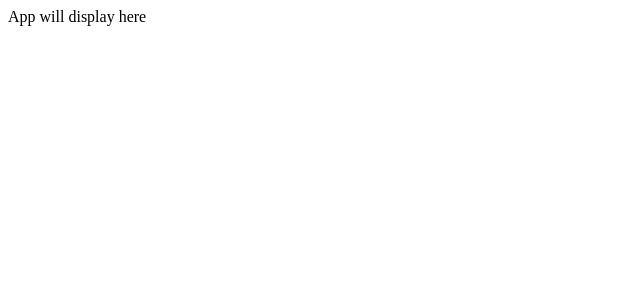
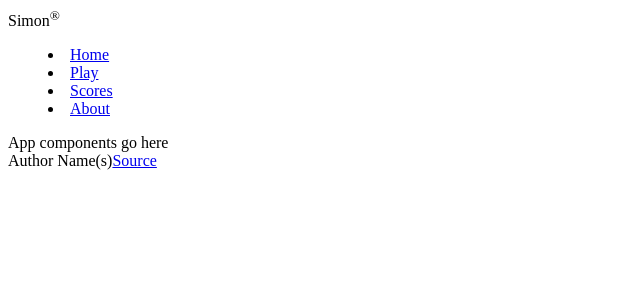
Before and after one commit to Dashx7/Startup, a React (Vite) app: page / in a window 1280 px wide. Shown: the top 300 px of the page, without its empty margins (0-640 px from the left). Built offline with nearby package versions, Linux system fonts and the light colour scheme.

Commit message:
app is now has things

```diff
--- a/src/app.jsx
+++ b/src/app.jsx
@@ -1,7 +1,49 @@
 import React from 'react';
 // import 'bootstrap/dist/css/bootstrap.min.css'; // Not using bootstrap
 import './app.css';
+export default function App() {
+  return (
+    <div className='body bg-dark text-light'>
+      <header className='container-fluid'>
+        <nav className='navbar fixed-top navbar-dark'>
+          <div className='navbar-brand'>
+            Simon<sup>&reg;</sup>
+          </div>
+          <menu className='navbar-nav'>
+            <li className='nav-item'>
+              <a className='nav-link' href='index.html'>
+                Home
+              </a>
+            </li>
+            <li className='nav-item'>
+              <a className='nav-link' href='play.html'>
+                Play
+              </a>
+            </li>
+            <li className='nav-item'>
+              <a className='nav-link' href='scores.html'>
+                Scores
+              </a>
+            </li>
+            <li className='nav-item'>
+              <a className='nav-link' href='about.html'>
+                About
+              </a>
+            </li>
+          </menu>
+        </nav>
+      </header>
 
-export default function App() {
-  return <div className='body bg-dark text-light'>App will display here</div>;
+      <main>App components go here</main>
+
+      <footer className='bg-dark text-white-50'>
+        <div className='container-fluid'>
+          <span className='text-reset'>Author Name(s)</span>
+          <a className='text-reset' href='https://github.com/webprogramming260/simon-react'>
+            Source
+          </a>
+        </div>
+      </footer>
+    </div>
+  );
 }
```
